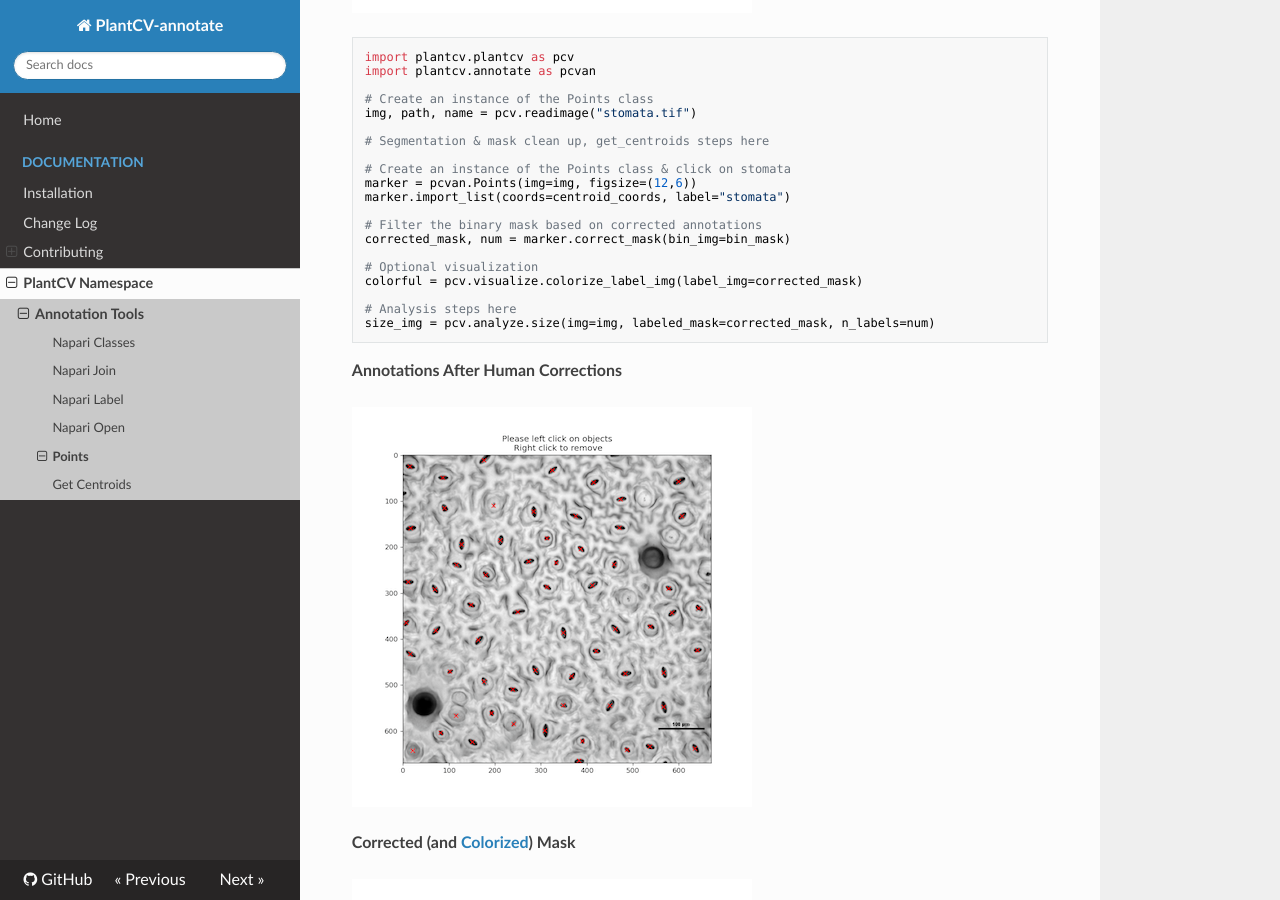
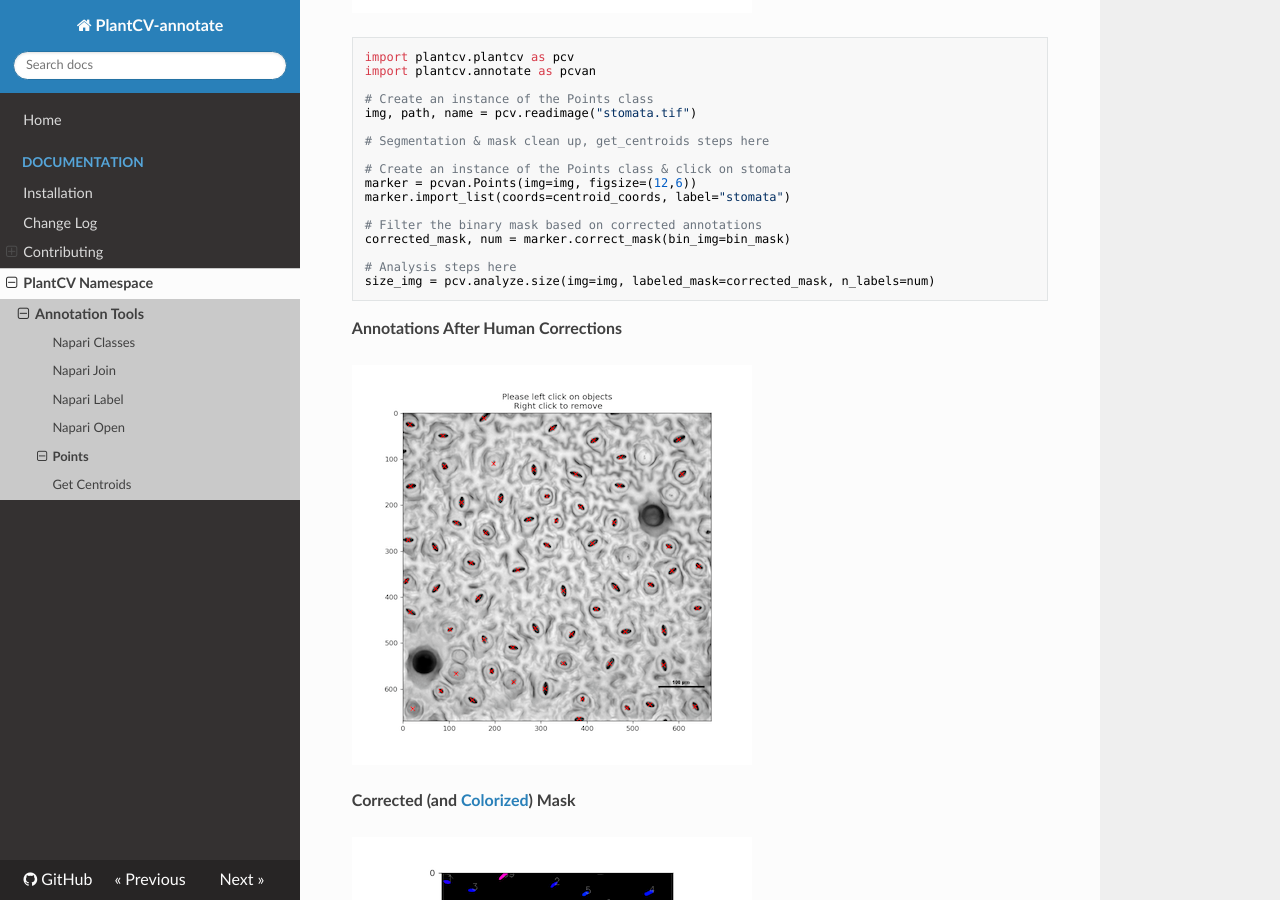
Before and after one commit to danforthcenter/plantcv-annotate, an MkDocs documentation site: the page built from docs/Points.md, in a window 1280 px wide and 900 px high, scrolled down 2927 px. Built offline with MkDocs 1.6.1, drawn with Linux system fonts in a browser that asks for light colours; nearby versions of some CDN libraries.

Commit message:
remove colorize step from code example
debug image already has a colorful image now so not needed

````diff
--- a/docs/Points.md
+++ b/docs/Points.md
@@ -95,9 +95,6 @@ marker.import_list(coords=centroid_coords, label="stomata")
 # Filter the binary mask based on corrected annotations
 corrected_mask, num = marker.correct_mask(bin_img=bin_mask)
 
-# Optional visualization
-colorful = pcv.visualize.colorize_label_img(label_img=corrected_mask)
-
 # Analysis steps here
 size_img = pcv.analyze.size(img=img, labeled_mask=corrected_mask, n_labels=num)
 ```
````
